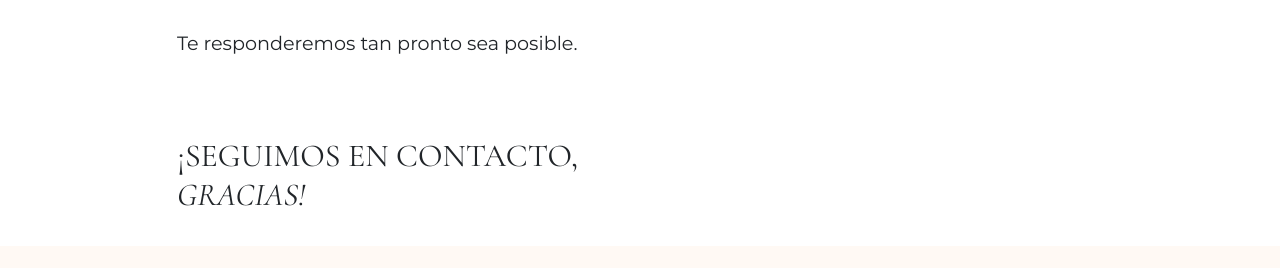
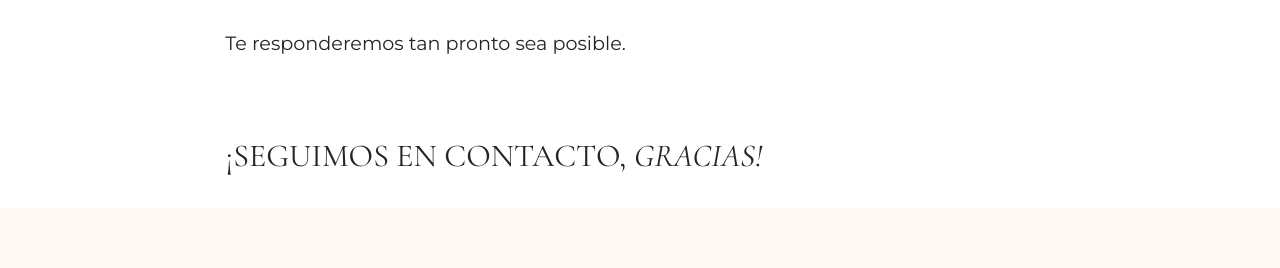
Before and after one commit to J03LJ1M3N3Z/libelulitaCosmetica, a website: page secciones/Ayuda.html in a window 1280 px wide. Shown: the part 529-797 px from the top of the page. Drawn offline with nearby package versions, Linux system fonts and the light colour scheme; files that its build step writes are made by us from their sources; files whose address does not match are found by name.

Commit message:
correccion detalles responsive ayuda

```diff
--- a/assets/sass/partials/_responsive.scss
+++ b/assets/sass/partials/_responsive.scss
@@ -294,7 +294,7 @@
         }
     }
     .contacto h5{
-        font-size: 1.4rem;
+        font-size: 1.5rem;
         font-weight: bold;
         text-align: left;
     }
@@ -302,6 +302,7 @@
         display: flex;
         flex-direction: column;
         align-items: center;
+        width:80%;
     }
     //FIN SECCION AYUDA
 
@@ -566,9 +567,6 @@
         font-size: 2rem;
         font-weight: unset;
         font-family: $cormorant;
-        span{
-            font-style: italic;
-        }
     }
     .contacto__info{
         align-items:unset;
@@ -733,6 +731,12 @@
     }
 
     //FIN PRODUCTOS PARTICULARES
+
+    //SECCION AYUDA
+    .contacto h5{
+        width:80%
+    }
+    //FIN SECCION AYUDA
 
 }
 
--- a/secciones/Ayuda.html
+++ b/secciones/Ayuda.html
@@ -73,7 +73,7 @@
                         <a href="">+54 9 3434 564556 </a>
                         <p>Te responderemos tan pronto sea posible.</p>
                     </div>
-                    <h5>¡Seguimos en contacto, <br> <span>gracias!</span></h5>
+                    <h5>¡Seguimos en contacto, <i>gracias!</i></h5>
                 </div>
             </div>
         </div>
```
Also changed, not shown: css/style.css.
